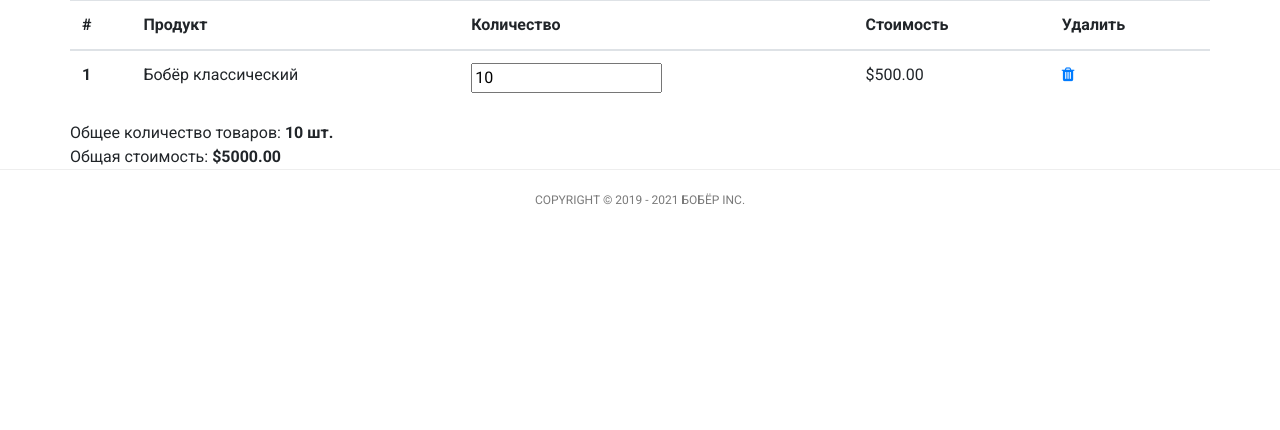
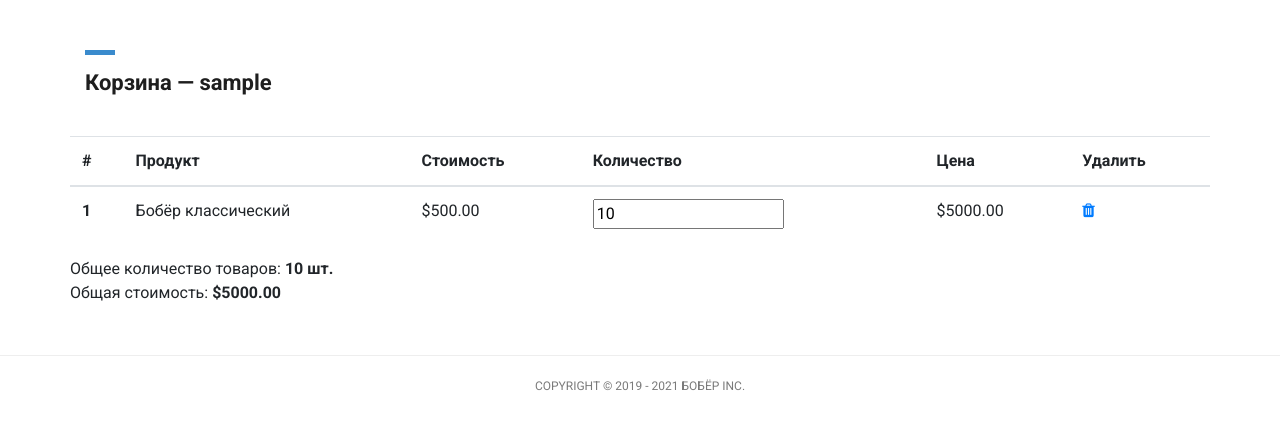
Before and after one commit to morozov1982/stepshop_sdp_192, a Django app: page /basket/ in a window 1280 px wide. Shown: the part 92-522 px from the top of the page. Run offline with Django 3.2, Linux system fonts and the light colour scheme; a user stored in the database is signed in; data comes from the database, SQL or seed files in the repository; tables that the repository leaves empty hold one stand-in row (values such as "Sample post"); some libraries are stand-ins or nearby versions.

Commit message:
update: lesson_10 final

```diff
--- a/stepshop/basketapp/static/basketapp/js/script.js
+++ b/stepshop/basketapp/static/basketapp/js/script.js
@@ -1,13 +1,21 @@
 $(document).ready(function () {
-    $('.basket_list').on('click', 'input[type=number]', function (event) {
-        let t_href = event.target;
+    const inp = $('.basket_list');
 
+    function change_inp (t_href, current) {
         $.ajax({
             url: "/basket/edit/" + t_href.name + "/" + t_href.value + "/",
             success: function (data){
-                $('.basket_list').html(data.result)
+                if (t_href.value > 0) {
+                    $('.basket_summary').replaceWith(data.result);
+                    current.parent().next().text('$' + data.product_total_price);
+                } else {
+                    current.parent().parent().detach();
+                }
             },
         });
-        event.preventDefault();
+    }
+
+    inp.on('click', 'input[type=number]', function (event) {
+        change_inp(event.target, $(this));
     });
 });
--- a/stepshop/basketapp/templates/basketapp/includes/inc_basket_list.html
+++ b/stepshop/basketapp/templates/basketapp/includes/inc_basket_list.html
@@ -1,10 +1,18 @@
+<div class="col-md-4 col-sm-12">
+    <div class="section-heading">
+        <div class="line-dec"></div>
+        <h1>Корзина &mdash; {{ basket.0.user }}</h1>
+    </div>
+</div>
+
 <table class="table">
     <thead>
     <tr>
         <th scope="col">#</th>
         <th scope="col">Продукт</th>
+        <th scope="col">Стоимость</th>
         <th scope="col">Количество</th>
-        <th scope="col">Стоимость</th>
+        <th scope="col">Цена</th>
         <th scope="col">Удалить</th>
     </tr>
     </thead>
@@ -13,13 +21,14 @@
     <tr>
         <th scope="row">{{ forloop.counter }}</th>
         <td>{{ item.product }}</td>
+        <td>${{ item.product.price }}</td>
         <td>
             <input type="number"
                    name="{{ item.pk }}"
                    min="0"
                    value="{{ item.quantity }}">
         </td>
-        <td>${{ item.product.price }}</td>
+        <td>${{ item.product_total_price }}</td>
         <td>
             <a href="{% url 'basket:remove' item.pk %}">
                 <i class="fa fa-trash"></i>
@@ -30,7 +39,4 @@
     </tbody>
 </table>
 
-<div class="basket_summary">
-    <div>Общее количество товаров: <strong>{{ basket.0.total_quantity }} шт.</strong></div>
-    <div>Общая стоимость: <strong>${{ basket.0.total_cost }}</strong></div>
-</div>
+{% include 'basketapp/includes/inc_basket_summary.html' %}
--- /dev/null
+++ b/stepshop/basketapp/templates/basketapp/includes/inc_basket_summary.html
@@ -0,0 +1,4 @@
+<div class="basket_summary">
+    <div>Общее количество товаров: <strong>{{ basket.0.total_quantity }} шт.</strong></div>
+    <div>Общая стоимость: <strong>${{ basket.0.total_cost }}</strong></div>
+</div>
--- a/stepshop/basketapp/views.py
+++ b/stepshop/basketapp/views.py
@@ -13,8 +13,12 @@ def basket(request):
     if request.user.is_authenticated:
         basket_item = Basket.objects.filter(user=request.user)
 
+        for item in basket_item:
+            item.product_total_price = item.product.price * item.quantity
+
         context = {
             'basket': basket_item,
+            # 'product_total_price': product_total_price,
         }
 
         return render(request, 'basketapp/basket.html', context)
@@ -57,9 +61,12 @@ def basket_edit(request, pk, quantity):
             'basket': basket,
         }
 
-        result = render_to_string('basketapp/includes/inc_basket_list.html', context)
+        product_total_price = basket_item.product.price * basket_item.quantity
 
-        return JsonResponse({'result': result})
+        # result = render_to_string('basketapp/includes/inc_basket_list.html', context)
+        result = render_to_string('basketapp/includes/inc_basket_summary.html', context)
+
+        return JsonResponse({'result': result, 'product_total_price': product_total_price})
 
 
 
--- a/stepshop/mainapp/static/mainapp/style.css
+++ b/stepshop/mainapp/static/mainapp/style.css
@@ -41,6 +41,12 @@
 }
 
 
+.basket_list {
+    margin-top: 50px;
+    margin-bottom: 50px;
+}
+
+
 #filters a {
     color: #1e1e1e;
     font-size: 15px;
```
Also changed, not shown: stepshop/basketapp/templates/basketapp/basket.html (+1 -40 lines).
